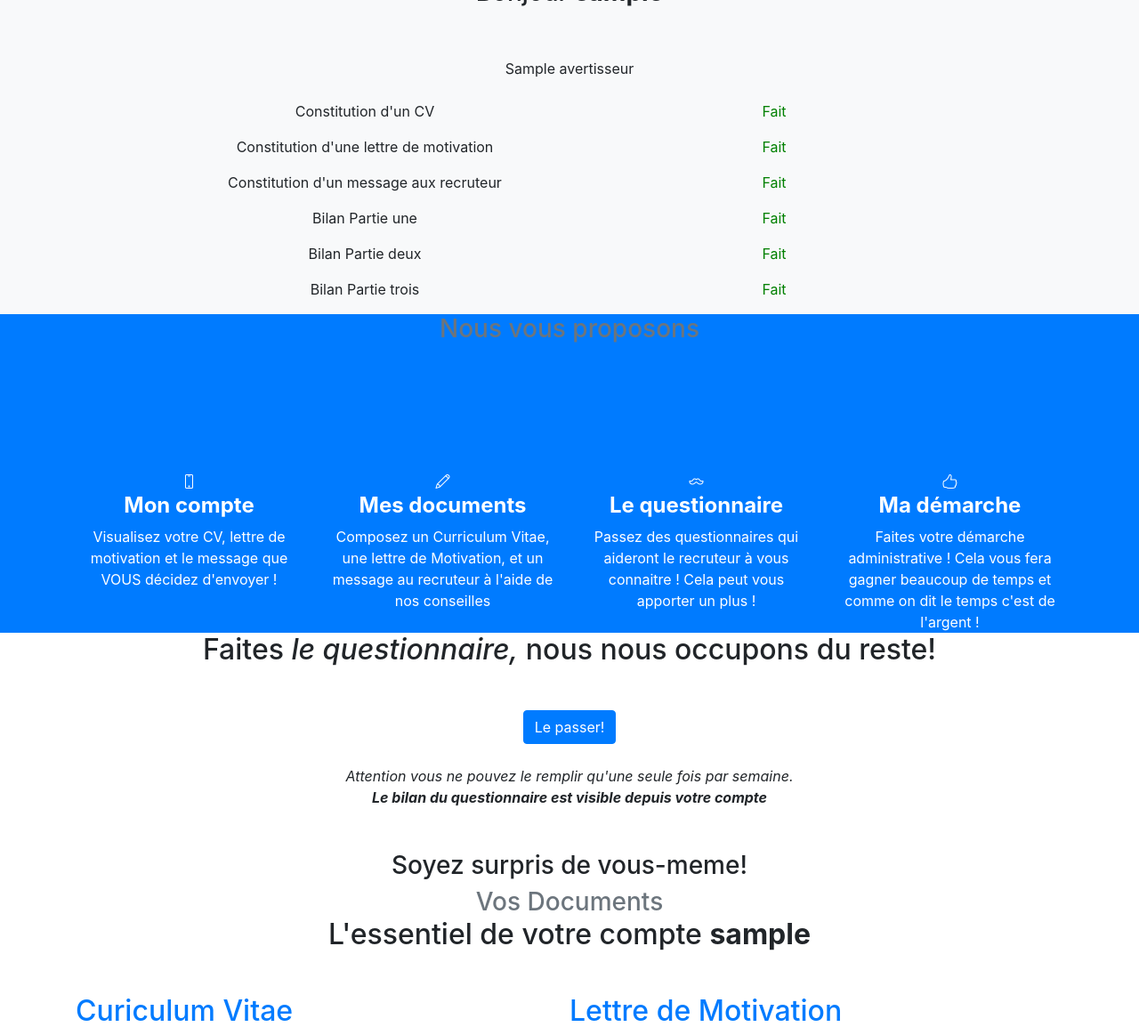
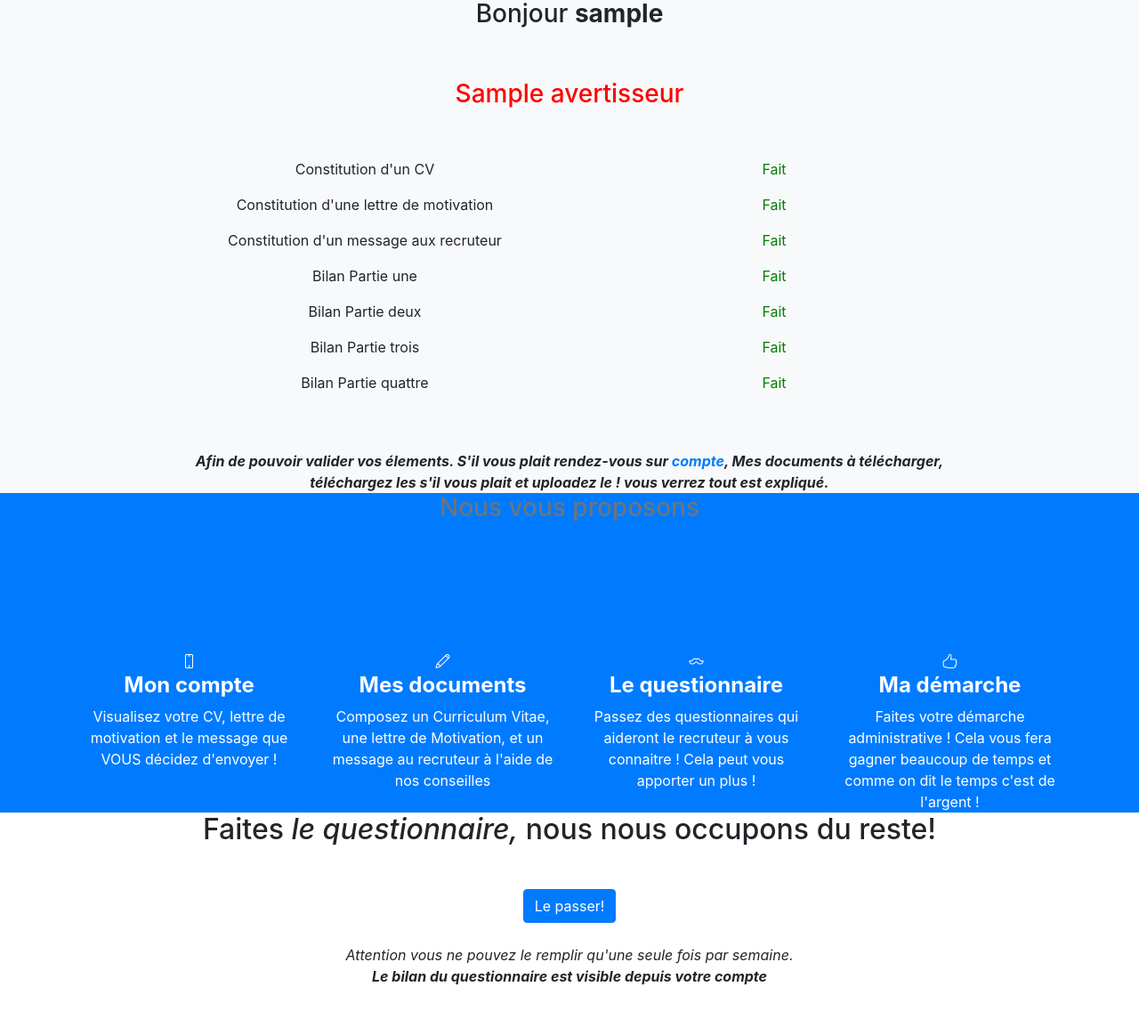
Before and after one commit to LeGrosLezard/SiteWeb, a Django app: template projetto/templates/home.html in a window 1280 px wide. Shown: the part 376-1530 px from the top of the page at 89% size. Run offline with Django 3.2, Linux system fonts and the light colour scheme; a user stored in the database is signed in; tables that the repository leaves empty hold one stand-in row (values such as "Sample post"); the template is opened without the code that fills it: most values are stand-ins (such as "Sample title", 1, 10 or a date in 2020); parts of the project's set-up code (start-up, migrations or seed data) failed here and were passed over; some libraries are stand-ins or nearby versions.

Commit message:
Update home.html

```diff
--- a/projetto/templates/home.html
+++ b/projetto/templates/home.html
@@ -1,3 +1,4 @@
+
 
 
 <!DOCTYPE html>
@@ -28,7 +29,7 @@
 <body id="page-top">
 
 
-
+  {% if user.is_authenticated %}
   <!-- Navigation -->
   <a class="menu-toggle rounded" href="#">
     <i class="fas fa-bars"></i>
@@ -53,9 +54,49 @@
       <li class="sidebar-nav-item">
         <a class="js-scroll-trigger" href="app_email/questionnaire_email">Ma démarche</a>
       </li>
+      <li class="sidebar-nav-item">
+        <a class="js-scroll-trigger" href="account/logout">déconnexion</a>
+      </li>
     </ul>
   </nav>
 
+
+  {% else %}
+
+  <!-- Navigation -->
+  <a class="menu-toggle rounded" href="#">
+    <i class="fas fa-bars"></i>
+  </a>
+  <nav id="sidebar-wrapper">
+    <ul class="sidebar-nav">
+      <li class="sidebar-brand">
+        <a class="js-scroll-trigger" href="#page-top">Menu</a>
+      </li>
+      <li class="sidebar-brand">
+        <a class="js-scroll-trigger" href="#compte">Inscription</a>
+      </li>
+      <li class="sidebar-brand">
+        <a class="js-scroll-trigger" href="#compte">Connexion</a>
+      </li>
+      <li class="sidebar-nav-item">
+        <a class="js-scroll-trigger" href="compte">Mon Compte</a>
+      </li>
+      <li class="sidebar-nav-item">
+        <a class="js-scroll-trigger" href="compte#cv_icone">Mes Documents</a>
+      </li>
+      <li class="sidebar-nav-item">
+        <a class="js-scroll-trigger" href="comment_faire_mon_cv">Composez !</a>
+      </li>
+      <li class="sidebar-nav-item">
+        <a class="js-scroll-trigger" href="le_questionnaire">Le Questionnaire</a>
+      </li>
+      <li class="sidebar-nav-item">
+        <a class="js-scroll-trigger" href="app_email/questionnaire_email">Ma démarche</a>
+      </li>
+    </ul>
+  </nav>
+
+  {% endif %}
 
 
 
@@ -90,7 +131,7 @@
             {% if user.is_authenticated %}
                 <h3>Bonjour <strong>{{user}}</strong></h3><br><br>
 
-                {{avertisseur}}<br><br>
+                <h3 style="color:red;">{{avertisseur}}</h3><br><br>
 
               <div class="container">
                 <div class="row">
@@ -170,6 +211,26 @@
                 </div>
               </div>
 
+              <div class="container">
+                <div class="row">
+                  <div class="col-sm">
+                    Bilan Partie quattre <p id="bilan4"></p>
+                  </div>
+                  <div class="col-sm">
+                    <div id="done7">Fait</div>
+                  </div>
+                </div>
+              </div>
+
+
+          <br><br>
+          <center><strong><em>Afin de pouvoir valider vos élements. S'il vous plait
+          rendez-vous sur <a href="compte">compte</a>, Mes documents à télécharger, téléchargez les s'il vous plait
+          et uploadez le ! vous verrez tout est expliqué.</em></strong></center>
+
+
+
+
 
           <script>
             function ok(id_balise, doc){
@@ -187,6 +248,7 @@
             ok("done4", "{{bilan1}}");
             ok("done5", "{{bilan2}}");
             ok("done6", "{{bilan3}}");
+            ok("done7", "{{bilan4}}");
           </script>
 
 
@@ -370,7 +432,7 @@
       {% if user.is_authenticated %}
 
           <a class="btn btn-primary btn-xl"
-            onclick="redirection_questionnaire()" id="passer">Le passer!</a>
+            onclick="document.location.href='le_questionnaire'" id="passer">Le passer!</a>
 
       {% else %}
 
```
